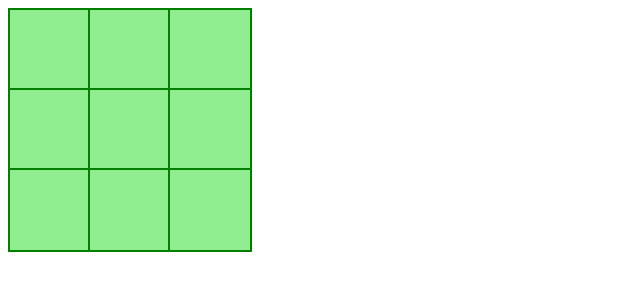
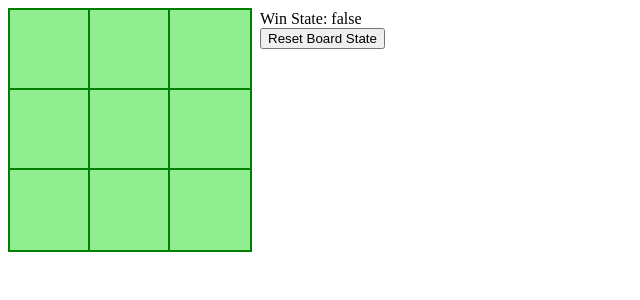
Before and after one commit to elShailee/Tic-Tac-Toe, a React (Create React App) app in the folder front/: page / in a window 1280 px wide. Shown: the top 300 px of the page, without its empty margins (0-640 px from the left). Built offline with nearby package versions, Linux system fonts and the light colour scheme.

Commit message:
Working Game

```diff
--- /dev/null
+++ b/front/src/GameplayScreen/GameInterface.jsx
@@ -0,0 +1,21 @@
+import React from 'react';
+import { GridContainer, GridRowContainer } from './styles';
+import Tile from 'GameplayScreen/Tile';
+
+export default function GameInterface({ sessionData }) {
+	const renderGrid = () => {
+		let result = [];
+		for (let row = 0; row < 3; row++) {
+			let resultRow = [];
+			for (let col = 0; col < 3; col++) {
+				resultRow.push(<Tile key={row + col} sessionData={sessionData} row={row} col={col} />);
+			}
+			resultRow = <GridRowContainer key={row}>{resultRow}</GridRowContainer>;
+			result.push(resultRow);
+		}
+		result = <GridContainer>{result}</GridContainer>;
+		return result;
+	};
+
+	return renderGrid();
+}
--- a/front/src/GameplayScreen/GameplayScreen.jsx
+++ b/front/src/GameplayScreen/GameplayScreen.jsx
@@ -1,38 +1,32 @@
 import React, { useState } from 'react';
-import { ScreenContainer, GridContainer, GridRowContainer } from './styles';
-import Tile from 'GameplayScreen/Tile';
+import GameInterface from './GameInterface';
+import { DataUtilsContainer, ScreenContainer } from './styles';
 
 export default function GameplayScreen() {
-	const [turnState, setTurnState] = useState('O');
-	const [boardState, setBoardState] = useState([
+	const blankBoard = [
 		['', '', ''],
 		['', '', ''],
 		['', '', ''],
-	]);
+	];
 
-	const renderGrid = () => {
-		let result = [];
-		for (let row = 0; row < 3; row++) {
-			let resultRow = [];
-			for (let col = 0; col < 3; col++) {
-				resultRow.push(
-					<Tile
-						key={row + col}
-						turnState={turnState}
-						setTurnState={setTurnState}
-						row={row}
-						col={col}
-						boardState={boardState}
-						setBoardState={setBoardState}
-					/>,
-				);
-			}
-			resultRow = <GridRowContainer key={row}>{resultRow}</GridRowContainer>;
-			result.push(resultRow);
-		}
-		result = <GridContainer>{result}</GridContainer>;
-		return result;
+	const [turnState, setTurnState] = useState('X');
+	const [boardState, setBoardState] = useState(blankBoard);
+	const [winState, setWinState] = useState(false);
+	const sessionData = { turnState, setTurnState, boardState, setBoardState, winState, setWinState };
+
+	const resetGameState = () => {
+		setBoardState(blankBoard);
+		setTurnState('O');
+		setWinState(false);
 	};
 
-	return <ScreenContainer>{renderGrid()}</ScreenContainer>;
+	return (
+		<ScreenContainer>
+			<GameInterface sessionData={sessionData} />
+			<DataUtilsContainer>
+				{'Win State: ' + winState}
+				<button onClick={resetGameState}>Reset Board State</button>
+			</DataUtilsContainer>
+		</ScreenContainer>
+	);
 }
--- a/front/src/GameplayScreen/Tile.jsx
+++ b/front/src/GameplayScreen/Tile.jsx
@@ -1,15 +1,21 @@
 import React from 'react';
 import { TileStyle } from './styles';
+import { checkForWins } from './Utils/checkForWins';
 
-export default function Tile({ turnState, setTurnState, row, col, boardState, setBoardState }) {
+export default function Tile({ sessionData, row, col }) {
+	const { turnState, setTurnState, boardState, setBoardState, winState, setWinState } = sessionData;
 	const cellValue = boardState[row][col];
 
 	let clickHandler = () => {
-		if (!cellValue) {
+		if (!cellValue && !winState) {
 			setTurnState(turnState === 'X' ? 'O' : 'X');
 			const newBoardState = Array.from(boardState);
 			newBoardState[row][col] = turnState;
 			setBoardState(newBoardState);
+			const winner = checkForWins(boardState);
+			if (winner) {
+				setWinState(winner === 'X' ? 'X' : 'O');
+			}
 		}
 	};
 	return <TileStyle onClick={clickHandler}>{cellValue}</TileStyle>;
--- /dev/null
+++ b/front/src/GameplayScreen/Utils/checkForWins.js
@@ -0,0 +1,12 @@
+export const checkForWins = boardState => {
+	let winner = false;
+
+	for (let i = 0; i < 3; i++) {
+		if (boardState[0][i] === boardState[1][i] && boardState[1][i] === boardState[2][i]) winner = boardState[i][i];
+		if (boardState[i][0] === boardState[i][1] && boardState[i][1] === boardState[i][2]) winner = boardState[i][i];
+	}
+	if (boardState[0][0] === boardState[1][1] && boardState[1][1] === boardState[2][2]) winner = boardState[1][1];
+	if (boardState[2][0] === boardState[1][1] && boardState[1][1] === boardState[0][2]) winner = boardState[1][1];
+
+	return winner;
+};
--- a/front/src/GameplayScreen/styles.js
+++ b/front/src/GameplayScreen/styles.js
@@ -2,6 +2,7 @@ import styled from 'styled-components';
 
 export const ScreenContainer = styled.div`
 	padding: 10px;
+	display: flex;
 `;
 
 export const TileStyle = styled.div`
@@ -23,3 +24,9 @@ export const GridContainer = styled.div`
 export const GridRowContainer = styled.div`
 	display: flex;
 `;
+
+export const DataUtilsContainer = styled.div`
+	display: flex;
+	flex-direction: column;
+	margin-left: 10px;
+`;
```
